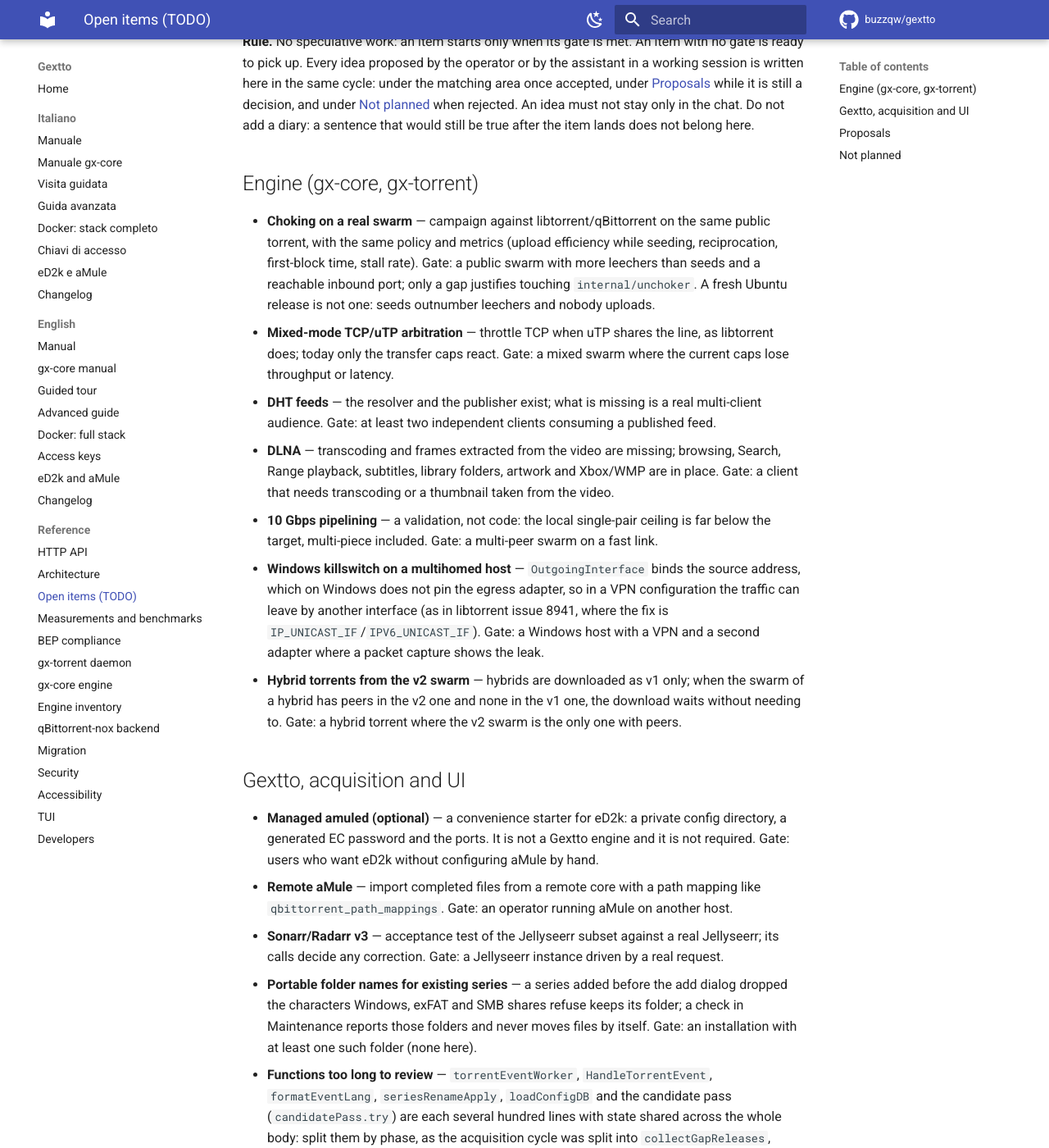
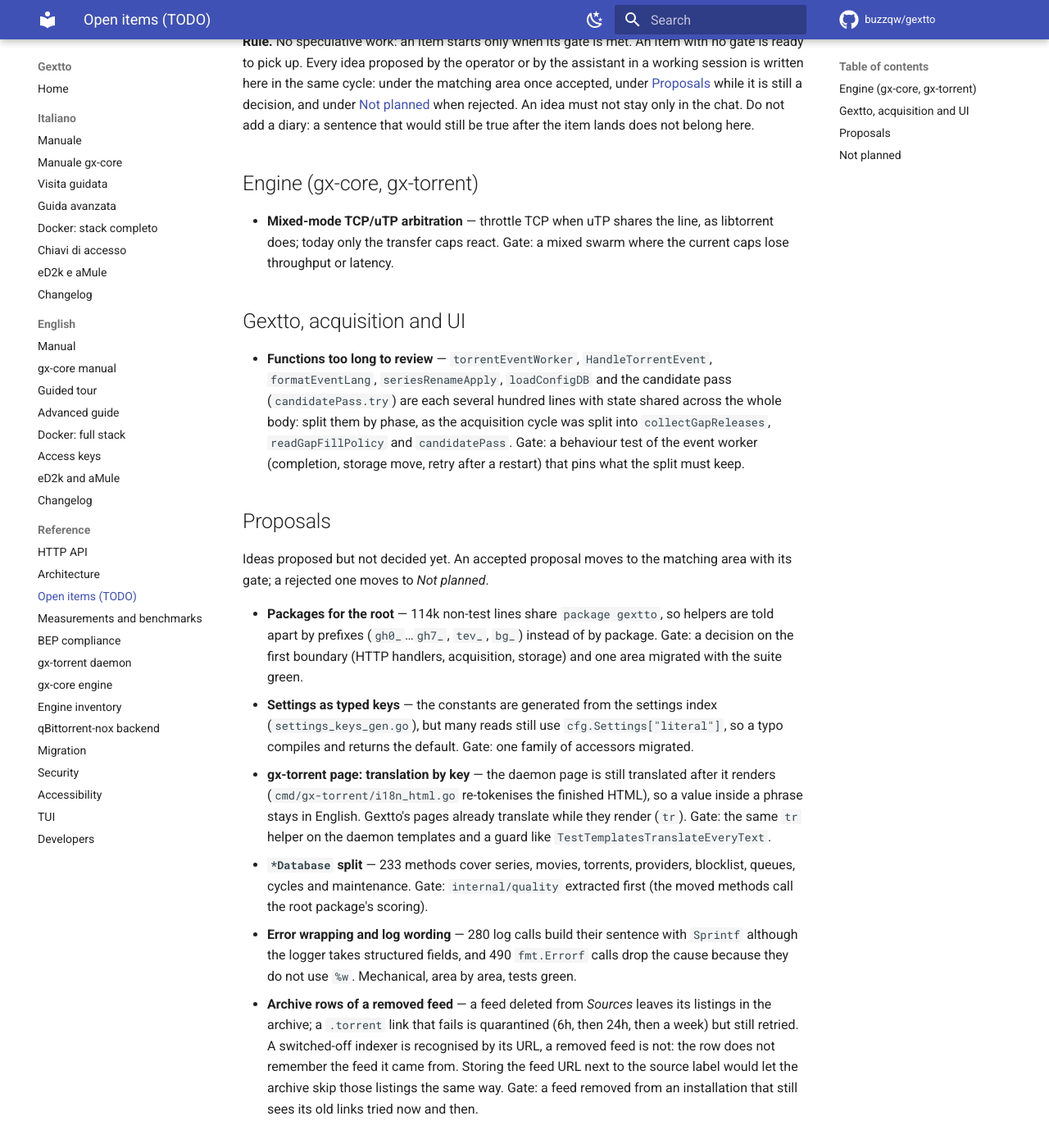
Before and after one commit to buzzqw/gextto, an MkDocs documentation site: the page built from docs/todo.md, in a window 1280 px wide and 1400 px high, scrolled down 260 px. Shown: the whole window at 82% size. Built offline with MkDocs 1.6.1 and Material for MkDocs 9.7.7, drawn with Linux system fonts in a browser that asks for light colours; comment, search, counter and statistics services are not loaded; some of the changed text lies outside the part shown.

Commit message:
docs: todo keeps only the work that can be done here

```diff
--- a/docs/todo.md
+++ b/docs/todo.md
@@ -16,46 +16,12 @@ here.
 
 ## Engine (gx-core, gx-torrent)
 
-- **Choking on a real swarm** — campaign against libtorrent/qBittorrent on the same
-  public torrent, with the same policy and metrics (upload efficiency while seeding,
-  reciprocation, first-block time, stall rate). Gate: a public swarm with more leechers
-  than seeds and a reachable inbound port; only a gap justifies touching
-  `internal/unchoker`. A fresh Ubuntu release is not one: seeds outnumber leechers and
-  nobody uploads.
 - **Mixed-mode TCP/uTP arbitration** — throttle TCP when uTP shares the line, as
   libtorrent does; today only the transfer caps react. Gate: a mixed swarm where the
   current caps lose throughput or latency.
-- **DHT feeds** — the resolver and the publisher exist; what is missing is a real
-  multi-client audience. Gate: at least two independent clients consuming a published
-  feed.
-- **DLNA** — transcoding and frames extracted from the video are missing; browsing,
-  Search, Range playback, subtitles, library folders, artwork and Xbox/WMP are in
-  place. Gate: a client that needs transcoding or a thumbnail taken from the video.
-- **10 Gbps pipelining** — a validation, not code: the local single-pair ceiling is far
-  below the target, multi-piece included. Gate: a multi-peer swarm on a fast link.
-- **Windows killswitch on a multihomed host** — `OutgoingInterface` binds the source
-  address, which on Windows does not pin the egress adapter, so in a VPN configuration the
-  traffic can leave by another interface (as in libtorrent issue 8941, where the fix is
-  `IP_UNICAST_IF`/`IPV6_UNICAST_IF`). Gate: a Windows host with a VPN and a second adapter
-  where a packet capture shows the leak.
-- **Hybrid torrents from the v2 swarm** — hybrids are downloaded as v1 only; when the
-  swarm of a hybrid has peers in the v2 one and none in the v1 one, the download waits
-  without needing to. Gate: a hybrid torrent where the v2 swarm is the only one with peers.
 
 ## Gextto, acquisition and UI
 
-- **Managed amuled (optional)** — a convenience starter for eD2k: a private config
-  directory, a generated EC password and the ports. It is not a Gextto engine and it is
-  not required. Gate: users who want eD2k without configuring aMule by hand.
-- **Remote aMule** — import completed files from a remote core with a path mapping like
-  `qbittorrent_path_mappings`. Gate: an operator running aMule on another host.
-- **Sonarr/Radarr v3** — acceptance test of the Jellyseerr subset against a real
-  Jellyseerr; its calls decide any correction. Gate: a Jellyseerr instance driven by a
-  real request.
-- **Portable folder names for existing series** — a series added before the add dialog
-  dropped the characters Windows, exFAT and SMB shares refuse keeps its folder; a check
-  in Maintenance reports those folders and never moves files by itself. Gate: an
-  installation with at least one such folder (none here).
 - **Functions too long to review** — `torrentEventWorker`, `HandleTorrentEvent`,
   `formatEventLang`, `seriesRenameApply`, `loadConfigDB` and the candidate pass
   (`candidatePass.try`) are each several hundred lines with state shared across the
@@ -69,18 +35,13 @@ here.
 Ideas proposed but not decided yet. An accepted proposal moves to the matching area with
 its gate; a rejected one moves to *Not planned*.
 
-- **Relink duplicated copies** — a library file identical to a seeding download but not
-  hardlinked to it is linked again to save the space. Gate: an installation where the
-  downloads and the library are on the same filesystem (here they are not: the library
-  is on the NAS, the downloads on the local disk) and a byte-for-byte comparison before
-  linking.
 - **Packages for the root** — 114k non-test lines share `package gextto`, so helpers are
   told apart by prefixes (`gh0_`…`gh7_`, `tev_`, `bg_`) instead of by package. Gate: a
   decision on the first boundary (HTTP handlers, acquisition, storage) and one area
   migrated with the suite green.
-- **Settings as typed keys** — 110+ keys are read as `cfg.Settings["literal"]` with no Go
-  constant, so a typo compiles and returns the default. Gate: constants generated from
-  the settings index and one family of accessors migrated.
+- **Settings as typed keys** — the constants are generated from the settings index
+  (`settings_keys_gen.go`), but many reads still use `cfg.Settings["literal"]`, so a typo
+  compiles and returns the default. Gate: one family of accessors migrated.
 - **gx-torrent page: translation by key** — the daemon page is still translated after it
   renders (`cmd/gx-torrent/i18n_html.go` re-tokenises the finished HTML), so a value
   inside a phrase stays in English. Gextto's pages already translate while they render
@@ -92,19 +53,12 @@ its gate; a rejected one moves to *Not planned*.
 - **Error wrapping and log wording** — 280 log calls build their sentence with `Sprintf`
   although the logger takes structured fields, and 490 `fmt.Errorf` calls drop the cause
   because they do not use `%w`. Mechanical, area by area, tests green.
-- **TLS origination to the proxy** — the proxy is reached in plain text (HTTP CONNECT or
-  SOCKS5); an `https://` proxy that terminates TLS itself is not supported, as in
-  libtorrent before PR 9039. Gate: an operator who runs an HTTPS proxy.
 - **Archive rows of a removed feed** — a feed deleted from *Sources* leaves its listings
   in the archive; a `.torrent` link that fails is quarantined (6h, then 24h, then a week)
   but still retried. A switched-off indexer is recognised by its URL, a removed feed is
   not: the row does not remember the feed it came from. Storing the feed URL next to the
   source label would let the archive skip those listings the same way. Gate: a feed
   removed from an installation that still sees its old links tried now and then.
-- **Duplicate connections per IPv6 subnet** — the duplicate-IP gate compares the full
-  address, so one host with rotating privacy addresses can hold several slots; libtorrent
-  issue 8934 asks for one host per /64, but a /64 is a subnet and may hold many real users.
-  Gate: a measurement of the slots one host takes on a public IPv6 swarm.
 
 ## Not planned
 
```
Also changed, not shown: other parts of docs/todo.md (+19 -0 lines).
